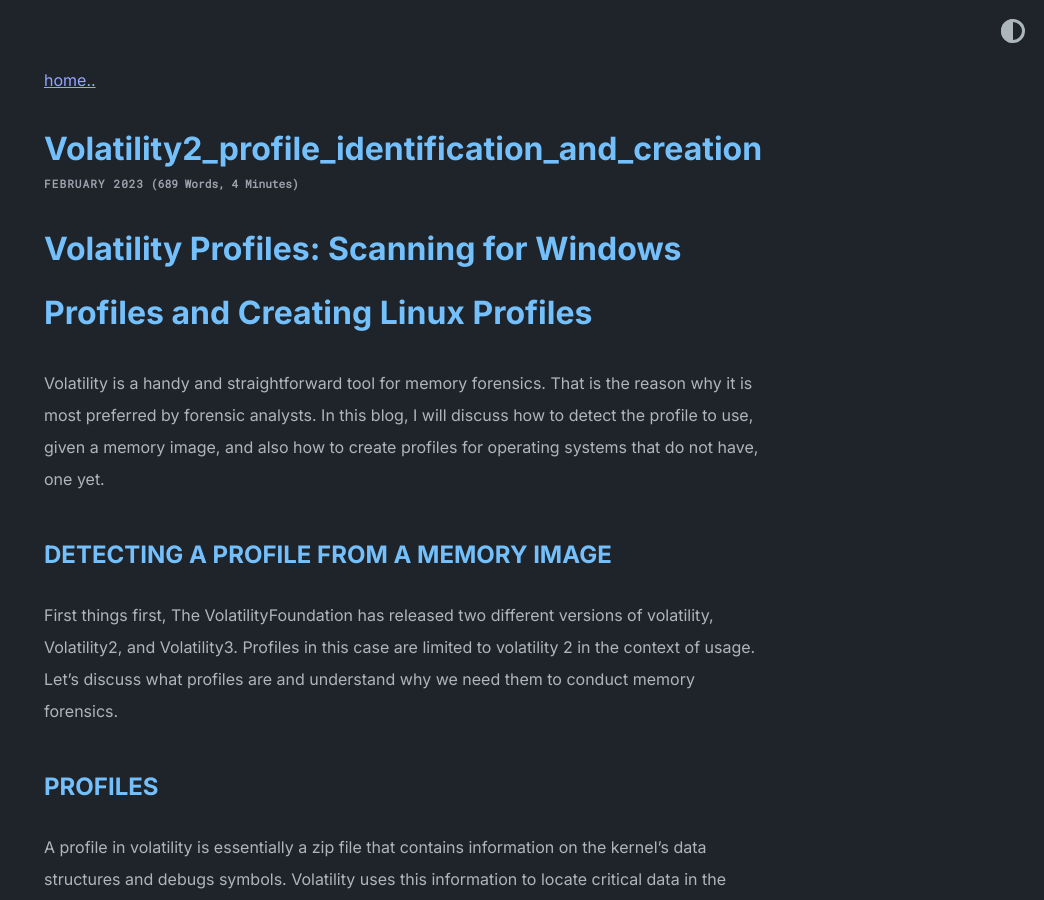
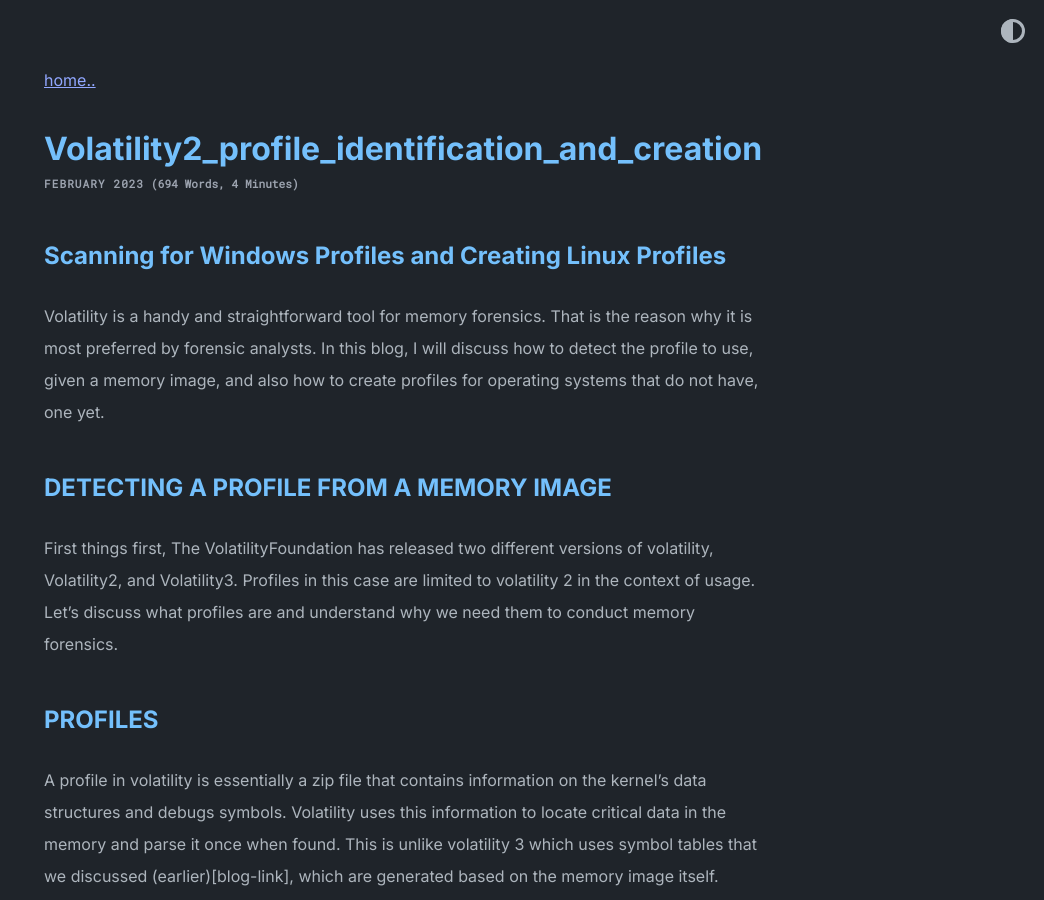
Before and after one commit to mystickev/mystickev.github.io, a Jekyll site: the page built from _posts/2023-02-08-Volatility2_Profile_Identification_and_Creation.md, in a window 1280 px wide and 900 px high. Shown: the whole window, without its empty margins (236-1280 px from the left). Built offline with Jekyll 4.4.1, drawn with Linux system fonts in a browser that asks for light colours; our own code applies the rules of GitHub Pages for plain Markdown files; some of the changed text lies outside the part shown.

Commit message:
Update 2023-02-08-Volatility2_Profile_Identification_and_Creation.md

```diff
--- a/_posts/2023-02-08-Volatility2_Profile_Identification_and_Creation.md
+++ b/_posts/2023-02-08-Volatility2_Profile_Identification_and_Creation.md
@@ -1,4 +1,4 @@
-# Volatility Profiles: Scanning for Windows Profiles and Creating Linux Profiles
+## Scanning for Windows Profiles and Creating Linux Profiles
 
 Volatility is a handy and straightforward tool for memory forensics.  That is the reason why it is most preferred by forensic analysts. In this blog, I will discuss how to detect the profile to use, given a memory image, and also how to create profiles for operating systems that do not have, one yet.
 
```
Also changed, not shown: other parts of _posts/2023-02-08-Volatility2_Profile_Identification_and_Creation.md (+2 -2 lines).
